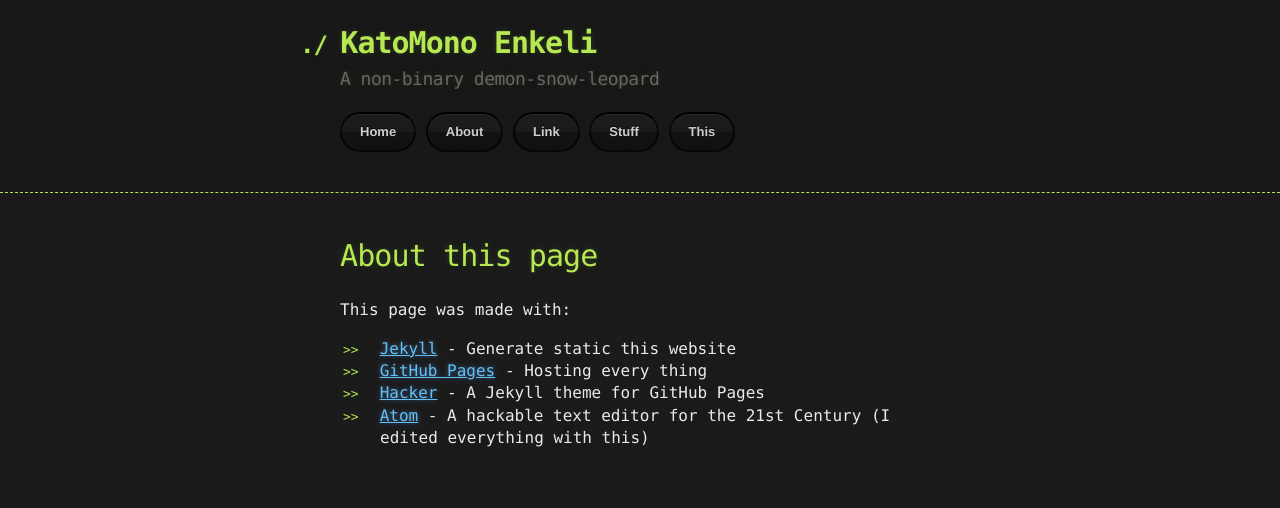
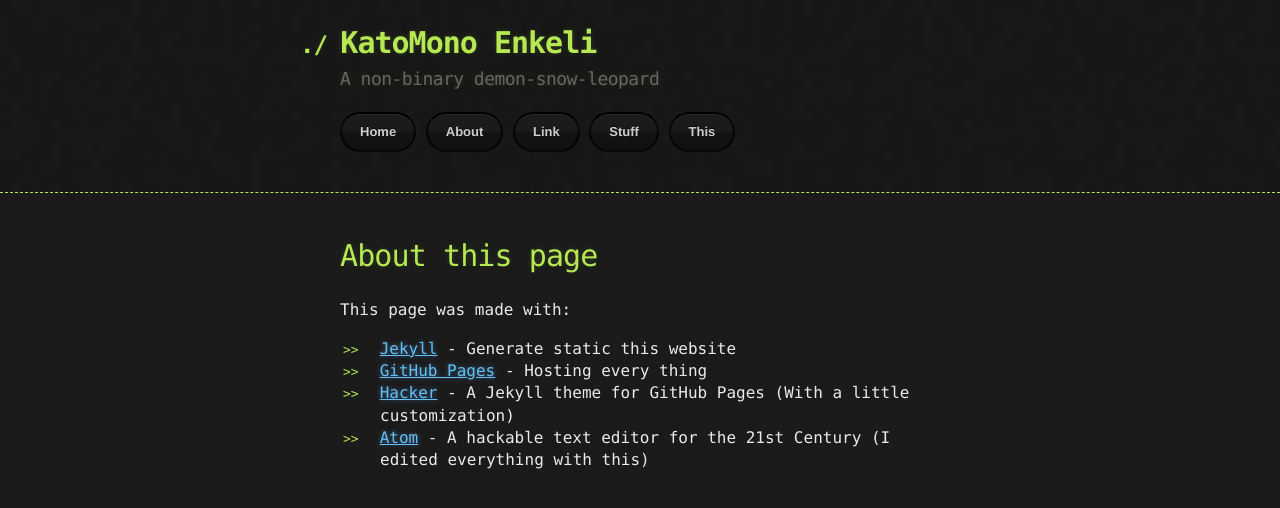
Before and after one commit to k4t0mono/k4t0mono.github.io, a Jekyll site: the page built from this.md, in a window 1280 px wide. Shown: the top 508 px of the page. Built offline with Jekyll 4.4.1, drawn with Linux system fonts in a browser that asks for light colours.

Commit message:
Smoll updates

```diff
--- a/this.md
+++ b/this.md
@@ -9,4 +9,6 @@ This page was made with:
 - [Jekyll](https://jekyllrb.com/) - Generate static this website
 - [GitHub Pages](https://pages.github.com/) - Hosting every thing
 - [Hacker](https://github.com/pages-themes/hacker) - A Jekyll theme for GitHub Pages
-- [Atom](https://atom.io/) - A hackable text editor for the 21st Century (I edited everything with this)
+(With a little customization)
+- [Atom](https://atom.io/) - A hackable text editor for the 21st Century
+(I edited everything with this)
```
